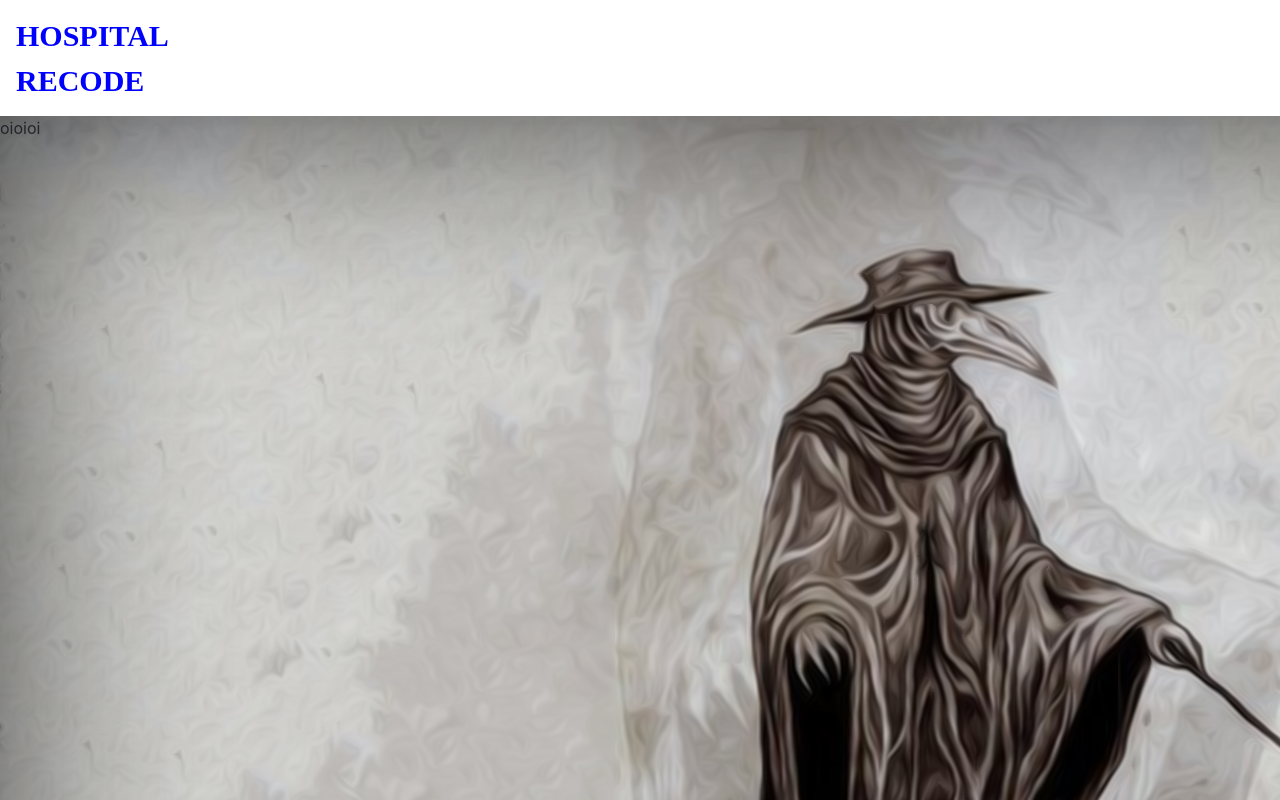
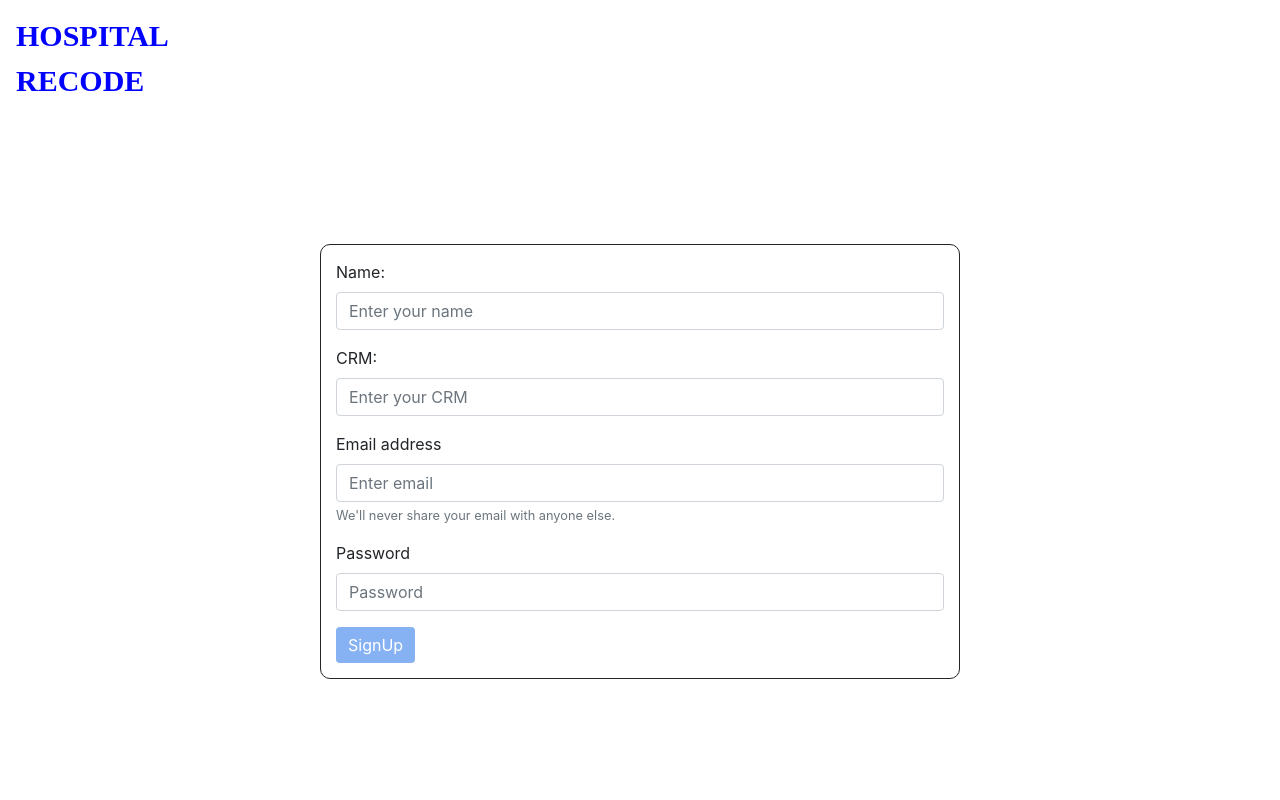
Before and after one commit to matheus-gui/RecodeHospFront, a React (Create React App) app: page /login in a window 1280 px wide. Shown: the top 800 px of the page. Built offline with nearby package versions, Linux system fonts and the light colour scheme.

Commit message:
Mudança de arquivos para se encaixar na rota

```diff
--- a/src/pages/Login/index.js
+++ b/src/pages/Login/index.js
@@ -1,11 +1,41 @@
-import React from 'react';
-import Page from '../../components/Page';
+import React from 'react'
+import {Form, Button} from 'react-bootstrap';
 
+const Login = () => {
+    return (
+        <div>
+            <Form style={{width:"50%", marginLeft:"25%", marginTop:"10%", border:"1px solid", borderRadius:"10px", boxShadow: "5px" ,padding:"15px"}}>
 
-export default function index() {
-    return (
-        <Page title="Homepage">
-            oioioi
-        </Page>
-    );
+                <Form.Group controlId="formBasicEmail">
+                    <Form.Label>Name:</Form.Label>
+                    <Form.Control type="text" placeholder="Enter your name" />
+
+                </Form.Group>
+
+                <Form.Group controlId="formBasicEmail">
+                    <Form.Label>CRM:</Form.Label>
+                    <Form.Control type="number" placeholder="Enter your CRM" />
+                </Form.Group>
+
+                <Form.Group controlId="formBasicEmail">
+                    <Form.Label>Email address</Form.Label>
+                    <Form.Control type="email" placeholder="Enter email" />
+                    <Form.Text className="text-muted">
+                    We'll never share your email with anyone else.
+                    </Form.Text>
+                </Form.Group>
+
+                <Form.Group controlId="formBasicPassword">
+                    <Form.Label>Password</Form.Label>
+                    <Form.Control type="password" placeholder="Password" />
+                </Form.Group>
+
+                <Button style={{backgroundColor:"#86b2f3", border:"none"}} type="submit">
+                    SignUp
+                </Button>
+            </Form>
+        </div>
+    )
 }
+
+export default Login;
```
Also changed, not shown: src/pages/SignUp/SignUp.jsx (deleted, +0 -41 lines), 1 other file (tests, documents, lock files or other folders).
